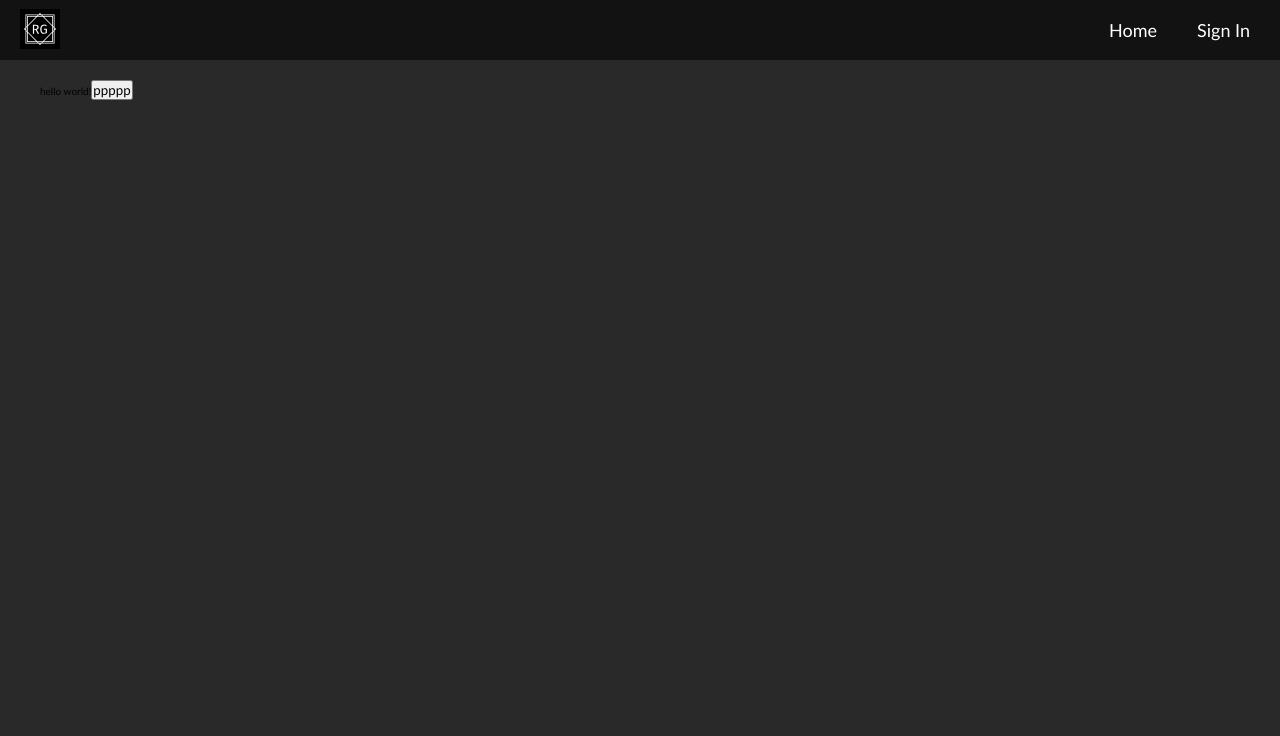
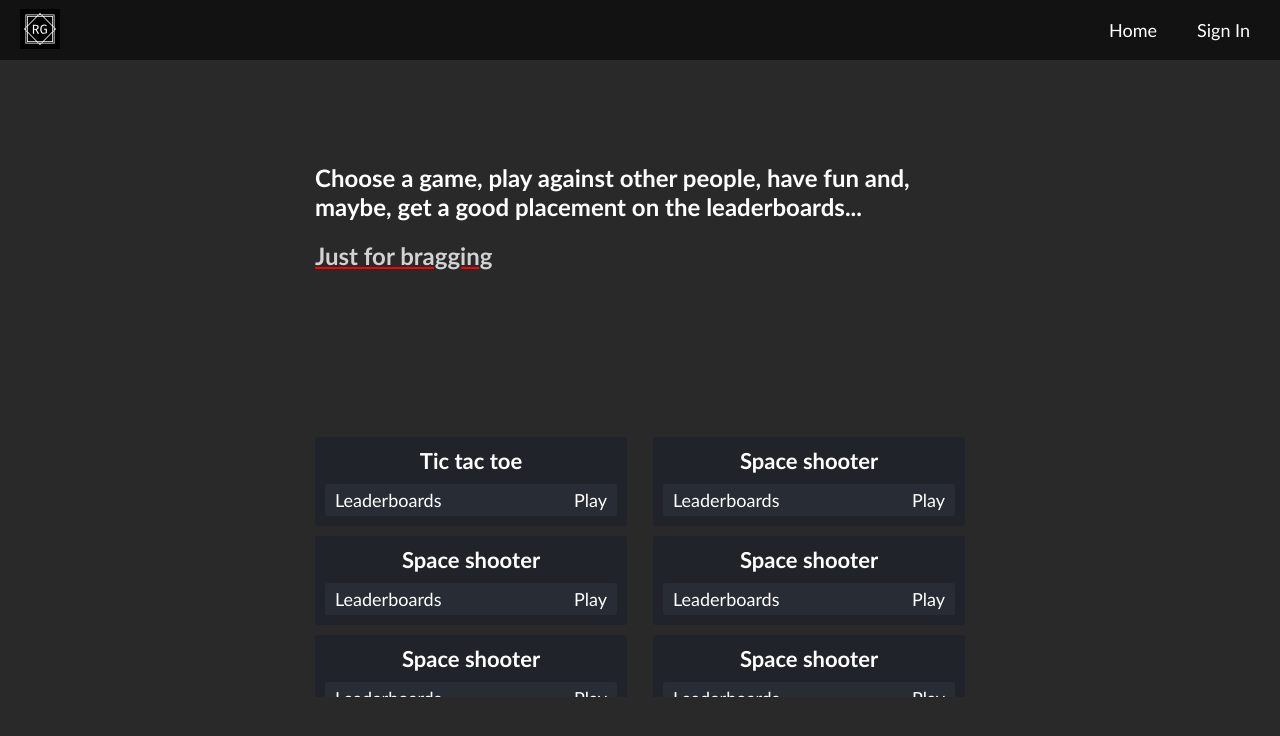
Before and after one commit to Romario-Negreiros/RetroGames, a Next.js app: page / in a window 1280 px wide. Shown: the top 736 px of the page. Built offline with nearby package versions, Linux system fonts and the light colour scheme; no server answers.

Commit message:
feat: add games list and classes for styling

```diff
--- a/src/pages/index.tsx
+++ b/src/pages/index.tsx
@@ -1,7 +1,11 @@
 import React from 'react'
 import firebase from '../libs/firebase'
 import { useToast, useAuthMethods, useFirestore } from '@utils/hooks'
-import { handleError, handleToast } from '@utils/handlers'
+import { handleError } from '@utils/handlers'
+
+import Link from 'next/link'
+
+import styles from '@styles/pages/home.module.css'
 
 import type { NextPage } from 'next'
 
@@ -31,10 +35,118 @@ const Home: NextPage = () => {
   }, [])
 
   return (
-    <div>
-      hello world!
-      <button onClick={() => handleToast('toast bro', setToast)}>ppppp</button>
-    </div>
+    <section className={`full_screen_height_wrapper ${styles.container}`}>
+      <h1>
+        Choose a game, play against other people, have fun and, maybe, get a good placement on the leaderboards...
+        <span>Just for bragging</span>
+      </h1>
+      <ul className={styles.games_list}>
+        <li>
+          <h2 className={styles.game}>
+            Tic tac toe
+          </h2>
+          <div className={styles.game_options}>
+            <Link href="/tic-tac-toe/leaderboards">
+              <a>Leaderboards</a>
+            </Link>
+            <Link href="/tic-tac-toe">
+              <a>Play</a>
+            </Link>
+          </div>
+        </li>
+        <li>
+          <h2 className={styles.game}>
+            Space shooter
+          </h2>
+          <div className={styles.game_options}>
+            <Link href="/space-shooter/leaderboards">
+              <a>Leaderboards</a>
+            </Link>
+            <Link href="/space-shooter">
+              <a>Play</a>
+            </Link>
+          </div>
+        </li>
+        <li>
+          <h2 className={styles.game}>
+            Space shooter
+          </h2>
+          <div className={styles.game_options}>
+            <Link href="/space-shooter/leaderboards">
+              <a>Leaderboards</a>
+            </Link>
+            <Link href="/space-shooter">
+              <a>Play</a>
+            </Link>
+          </div>
+        </li>
+        <li>
+          <h2 className={styles.game}>
+            Space shooter
+          </h2>
+          <div className={styles.game_options}>
+            <Link href="/space-shooter/leaderboards">
+              <a>Leaderboards</a>
+            </Link>
+            <Link href="/space-shooter">
+              <a>Play</a>
+            </Link>
+          </div>
+        </li>
+        <li>
+          <h2 className={styles.game}>
+            Space shooter
+          </h2>
+          <div className={styles.game_options}>
+            <Link href="/space-shooter/leaderboards">
+              <a>Leaderboards</a>
+            </Link>
+            <Link href="/space-shooter">
+              <a>Play</a>
+            </Link>
+          </div>
+        </li>
+        <li>
+          <h2>
+            Space shooter
+          </h2>
+          <div className={styles.game_options}>
+            <Link href="/space-shooter/leaderboards">
+              <a>Leaderboards</a>
+            </Link>
+            <Link href="/space-shooter">
+              <a>Play</a>
+            </Link>
+          </div>
+        </li>
+        <li>
+          <h2>
+            Space shooter
+          </h2>
+          <div className={styles.game_options}>
+            <Link href="/space-shooter/leaderboards">
+              <a>Leaderboards</a>
+            </Link>
+            <Link href="/space-shooter">
+              <a>Play</a>
+            </Link>
+          </div>
+        </li>
+        <li>
+          <h2 className={styles.game}>
+            Space shooter
+          </h2>
+          <div className={styles.game_options}>
+            <Link href="/space-shooter/leaderboards">
+              <a>Leaderboards</a>
+            </Link>
+            <Link href="/space-shooter">
+              <a>Play</a>
+            </Link>
+          </div>
+        </li>
+      </ul>
+    </section>
   )
 }
 
```
